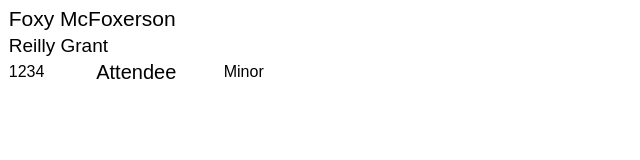
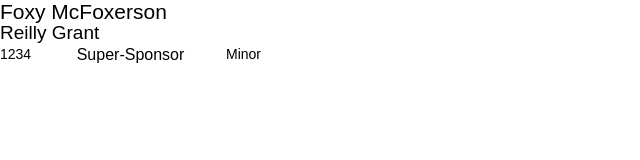
Before and after one commit to anthroarts/RegExtension, a browser extension: page temp.html in a window 1280 px wide. Shown: the whole page, without its empty margins (0-640 px from the left). Drawn offline with Linux system fonts and the light colour scheme.

Commit message:
Changed the way that positions are defined.

```diff
--- a/event_page.js
+++ b/event_page.js
@@ -7,7 +7,11 @@ chrome.runtime.onInstalled.addListener(function() {
         conditions: [
           new chrome.declarativeContent.PageStateMatcher({
             pageUrl: { hostEquals: 'manage.webconnex.com',
-					   pathContains: 'reports/orders/'},
+					             pathContains: 'reports/orders/'},
+          }),
+          new chrome.declarativeContent.PageStateMatcher({
+            pageUrl: { hostEquals: 'manage.webconnex.com',
+                       pathContains: 'reports/registrants/'},
           })
         ],
         actions: [ new chrome.declarativeContent.ShowPageAction() ]
--- a/temp.html
+++ b/temp.html
@@ -1,63 +1,63 @@
 <!DOCTYPE html>
+<html>
 <html>
 <style>
 
 body {
 	font-family: sans-serif;
-	margin-top: 0.04in;
+	margin-top: 0in;
 	margin-bottom: 0;
 	margin-left: 0.06in;
 	margin-right: 0;
+	width: 261px;
 }
 
 .badge-name1 {
-	column-span: 3;
+	position: absolute;
+	top: 0px;
+	left: 0px;
 	font-size: 21px;
 }
 
 .badge-name2 {
-	column-span: 3;
+	position: absolute;
+	top: 22px;
+	left: 0px;
 	font-size: 19px;
 }
 
 .registration-number {
-	font-size: 16px;
+	position: absolute;
+	top: 46px;
+	left: 0px;
+	font-size: 14px;
 	text-align: left;
-	width: 87px;
 }
 
 .registration-level {
-	font-size: 20px;
+	position: absolute;
+	top: 46px;
+	left: 0px;
+	font-size: 16px;
 	text-align: center;
-	vertical-align: middle;
-	width: 87px;
+	width: 261px;
 }
 .minor {
-	font-size: 16px;
+	position: absolute;
+	top: 46px;
+	left: 0px;
+	width: 261px;
+	font-size: 14px;
 	text-align: right;
-	width: 87px;
 }
 
-table{
-    table-layout: fixed;
-    width: 261px;
-}
+</style>
 
-
-</style>
 <body>
-	<table>
-		<tr>
-			<td colspan="3" class="badge-name1"> Foxy McFoxerson </td>
-		</tr>
-		<tr>
-			<td colspan="3" class="badge-name2">Reilly Grant</td>
-		</tr>
-		<tr>
-			<td class="registration-number"> 1234 </td>
-			<td class="registration-level"> Attendee </td>
-			<td class="minor"> Minor </td>
-		</tr>
-	</table>
+	<div class="badge-name1">Foxy McFoxerson</div>
+	<div class="badge-name2">Reilly Grant</div>
+	<div class="registration-number">1234</div>
+	<div class="registration-level">Super-Sponsor</div>
+	<div class="minor">Minor</div>
 </body>
 </html>
```
Also changed, not shown: content_script.js (+27 -28 lines).
